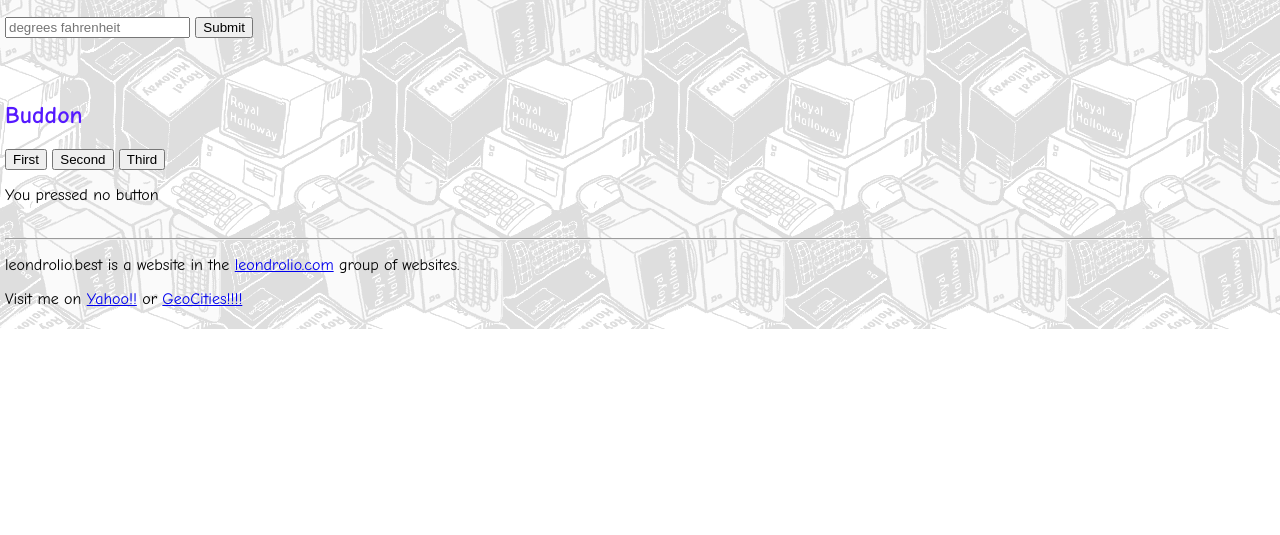
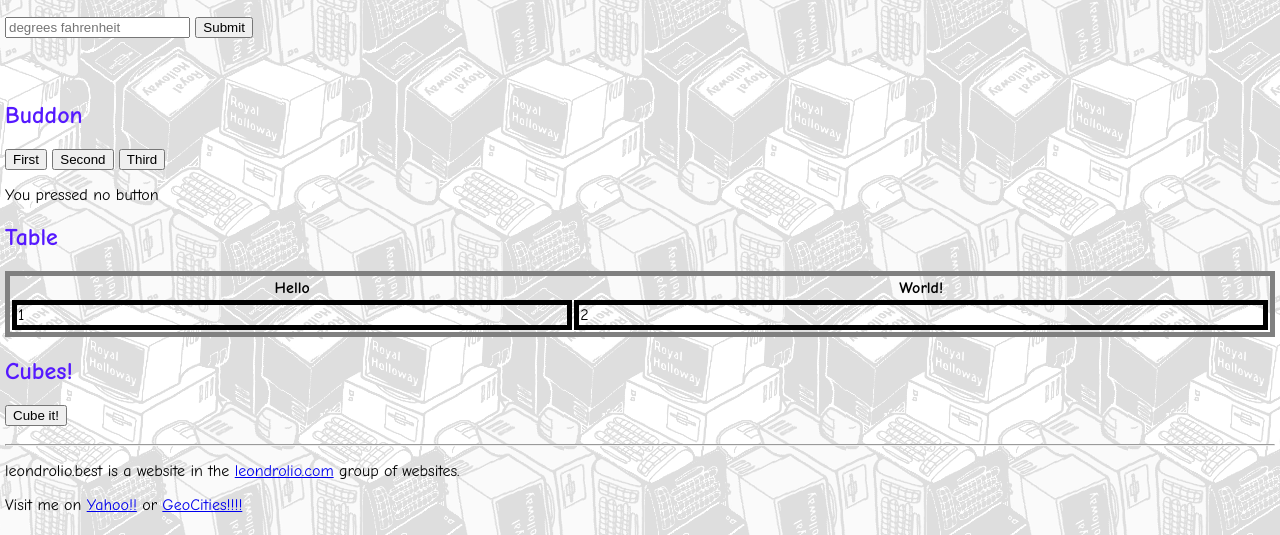
Before and after one commit to 7coil/rhultile, a plain HTML site: page index.html in a window 1280 px wide. Shown: the part 2246-2781 px from the top of the page. Before the commit the page ends 2575 px from the top, so only its background shows below. Drawn offline with Linux system fonts and the light colour scheme.

Commit message:
add a cube button

```diff
--- a/index.html
+++ b/index.html
@@ -33,6 +33,15 @@
       animation-iteration-count: infinite;
       animation-timing-function: linear;
       display: inline-block
+    }
+
+    .the-table {
+      width: 100%;
+    }
+
+    .the-table, .the-table td {
+      border-style: solid;
+      border-width: 5px;
     }
 
     header,
@@ -182,6 +191,25 @@
         })
       })
     </script>
+
+    <h2 class="rave">Table</h2>
+    <table class="the-table">
+      <thead>
+        <tr>
+          <th>Hello</th>
+          <th>World!</th>
+        </tr>
+      </thead>
+      <tbody>
+        <tr>
+          <td>1</td>
+          <td>2</td>
+        </tr>
+      </tbody>
+    </table>
+
+    <h2 class="rave">Cubes!</h2>
+    <button onclick="const a = parseInt(prompt('start'), 10);const b = parseInt(prompt('terms'), 10);for (let i = a; i < (a + b); i++){alert(`${i} cubed is ${Math.pow(i, 3)}`)}">Cube it!</button>
   </main>
   <footer>
     <hr />
```
